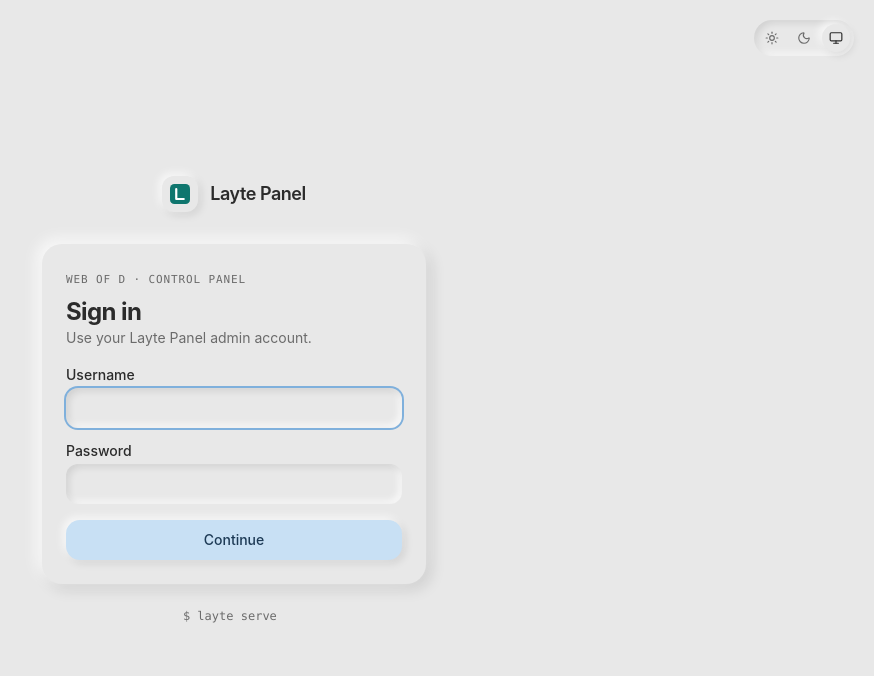
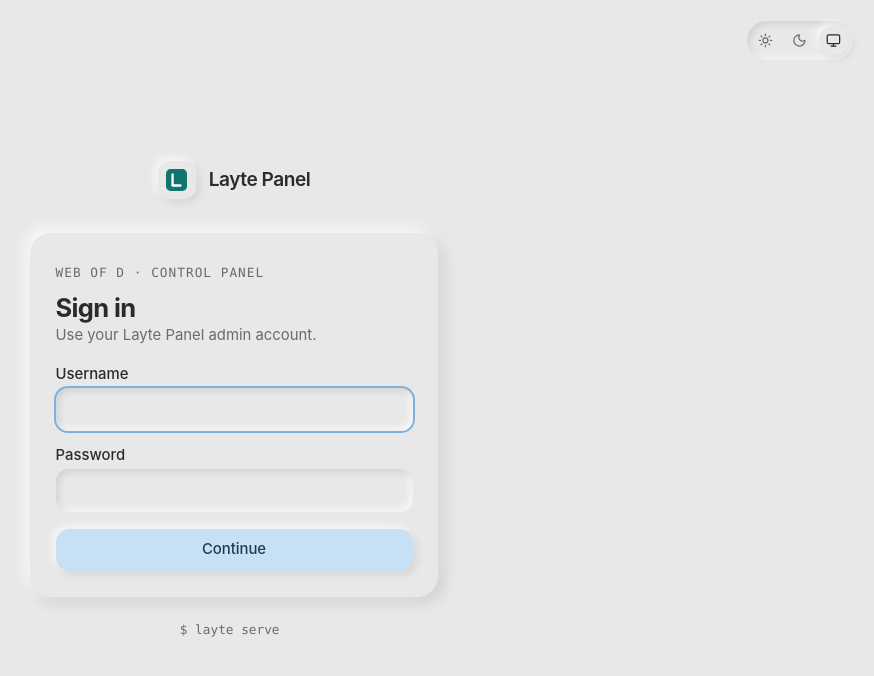
Before and after one commit to slightgrey/layte-panel, a React (Vite) app in the folder web/: page /login in a window 1280 px wide. Shown: the top 676 px of the page, without its empty margins (406-1280 px from the left). Built offline with nearby package versions, Linux system fonts and the light colour scheme.

Commit message:
feat(web): larger base font size for readability

```diff
--- a/web/src/components/Layout.tsx
+++ b/web/src/components/Layout.tsx
@@ -111,7 +111,7 @@ function NavEntry({ item, compact = false }: { item: NavItem; compact?: boolean
       <span className={cn(base, "cursor-default text-muted-foreground/60")} title="Coming in a later release">
         <Icon className="size-4" />
         {item.label}
-        <span className="ml-auto text-[10px] uppercase tracking-wide">soon</span>
+        <span className="ml-auto text-[0.6875rem] uppercase tracking-wide">soon</span>
       </span>
     );
   }
@@ -144,7 +144,7 @@ function VersionFooter() {
   const isRelease = /^\d+\.\d+\.\d+$/.test(v);
   const label = formatVersion(v);
   return (
-    <div className="mx-3 mb-3 rounded-[12px] px-3 py-2.5 font-mono text-[11px] text-muted-foreground shadow-inset">
+    <div className="mx-3 mb-3 rounded-[12px] px-3 py-2.5 font-mono text-[0.75rem] text-muted-foreground shadow-inset">
       {isRelease ? (
         <a
           href={`${RELEASES_URL}/tag/${label}`}
--- a/web/src/components/ui/badge.tsx
+++ b/web/src/components/ui/badge.tsx
@@ -3,7 +3,7 @@ import type { HTMLAttributes } from "react";
 import { cn } from "@/lib/utils";
 
 const badgeVariants = cva(
-  "inline-flex items-center gap-1.5 rounded-full px-2.5 py-0.5 font-mono text-[11px] font-medium whitespace-nowrap shadow-raised-sm",
+  "inline-flex items-center gap-1.5 rounded-full px-2.5 py-0.5 font-mono text-[0.75rem] font-medium whitespace-nowrap shadow-raised-sm",
   {
     variants: {
       variant: {
--- a/web/src/components/ui/table.tsx
+++ b/web/src/components/ui/table.tsx
@@ -22,7 +22,7 @@ export function TableRow({ className, ...props }: HTMLAttributes<HTMLTableRowEle
 }
 
 export function TableHead({ className, ...props }: ThHTMLAttributes<HTMLTableCellElement>) {
-  return <th className={cn("h-9 px-2 text-left font-mono text-[11px] font-medium tracking-[0.06em] text-muted-foreground uppercase first:pl-0 last:pr-0", className)} {...props} />;
+  return <th className={cn("h-9 px-2 text-left font-mono text-[0.75rem] font-medium tracking-[0.06em] text-muted-foreground uppercase first:pl-0 last:pr-0", className)} {...props} />;
 }
 
 export function TableCell({ className, ...props }: TdHTMLAttributes<HTMLTableCellElement>) {
--- a/web/src/index.css
+++ b/web/src/index.css
@@ -83,6 +83,11 @@
 }
 
 @layer base {
+  /* Slightly larger base size (17px vs the browser's 16px); every rem-based
+     size (text, spacing, controls) scales with it. */
+  html {
+    font-size: 106.25%;
+  }
   * {
     border-color: var(--border);
   }
@@ -112,7 +117,7 @@
   /* Small uppercase mono label, e.g. "STACK" on vincelayte.me. */
   .eyebrow {
     font-family: var(--font-mono);
-    font-size: 0.6875rem;
+    font-size: 0.75rem;
     letter-spacing: 0.08em;
     text-transform: uppercase;
     color: var(--muted-foreground);
```
